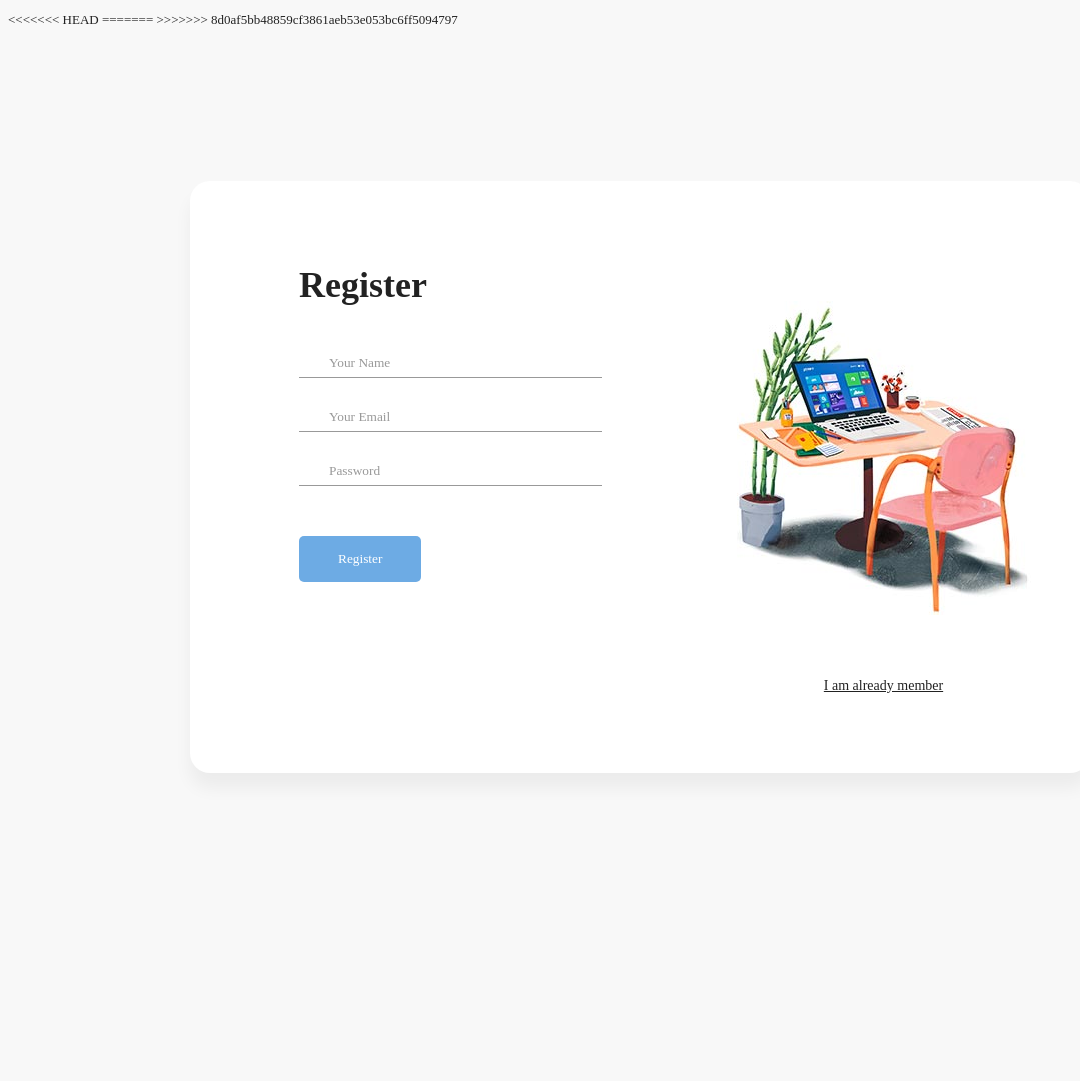
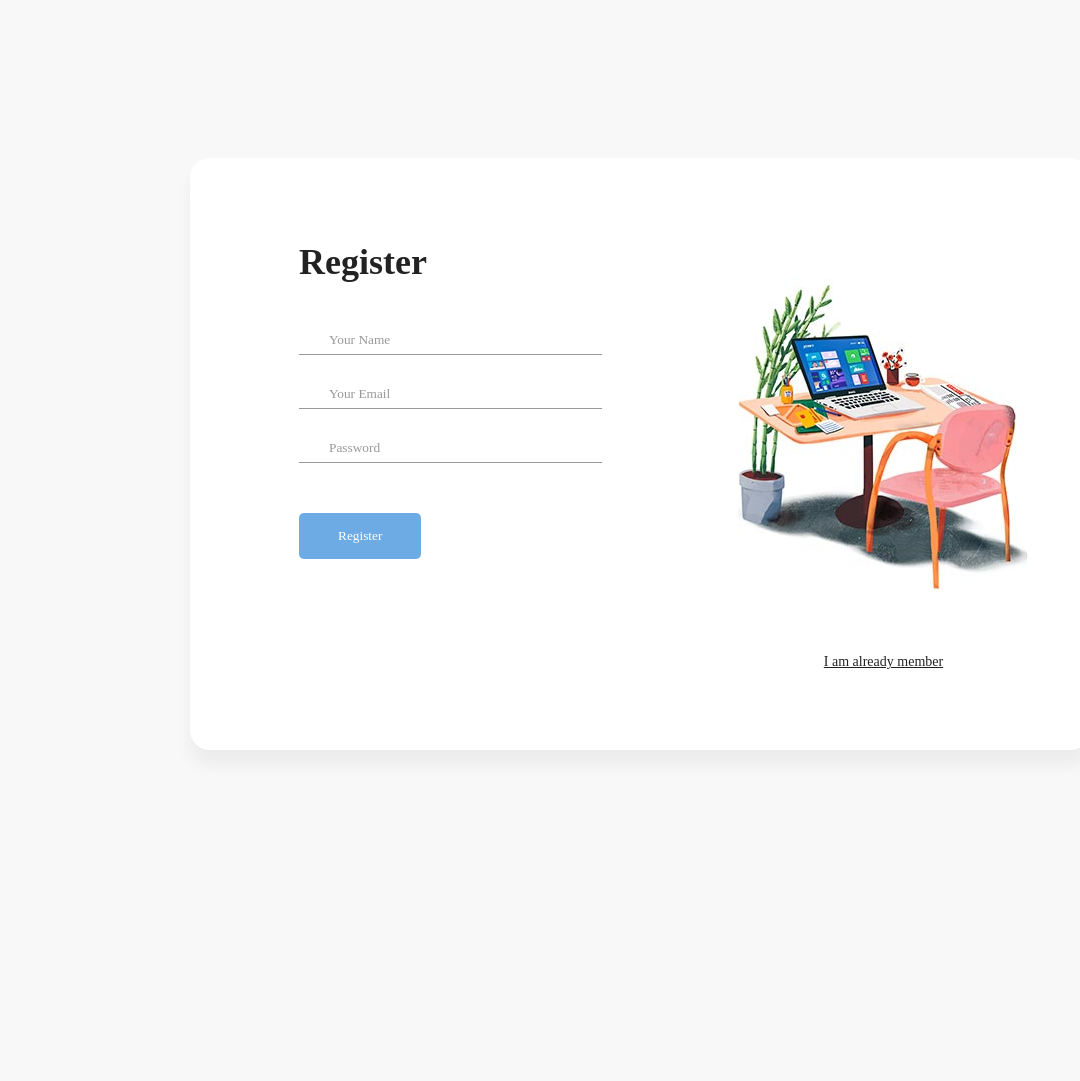
Before and after one commit to donghao0210/GroupProject, a PHP site: page /register.php in a window 1280 px wide. Shown: the whole page, without its empty margins (0-1080 px from the left). After the commit the page ends 669 px from the top, so only its background shows below. Run offline with PHP 8.4, Linux system fonts and the light colour scheme; some libraries are stand-ins or nearby versions; some web fonts are replaced.

Commit message:
resolved register.php conflic

```diff
--- a/view/register.php
+++ b/view/register.php
@@ -12,15 +12,14 @@
 
     <!-- Main css -->
     <link rel="stylesheet" href="style/login_register.css">
-<<<<<<< HEAD
+
 
     <script src="vendor/jquery/jquery.min.js"></script>
     <script src="js/main.js"></script>
-=======
+
 
     <!-- icon -->
     <link rel="icon" href="./style/images/GPTalk.png">
->>>>>>> 8d0af5bb48859cf3861aeb53e053bc6ff5094797
     <script>
         function registerFunction() {
             var errorMsg = document.getElementById("errorMsg")
```
